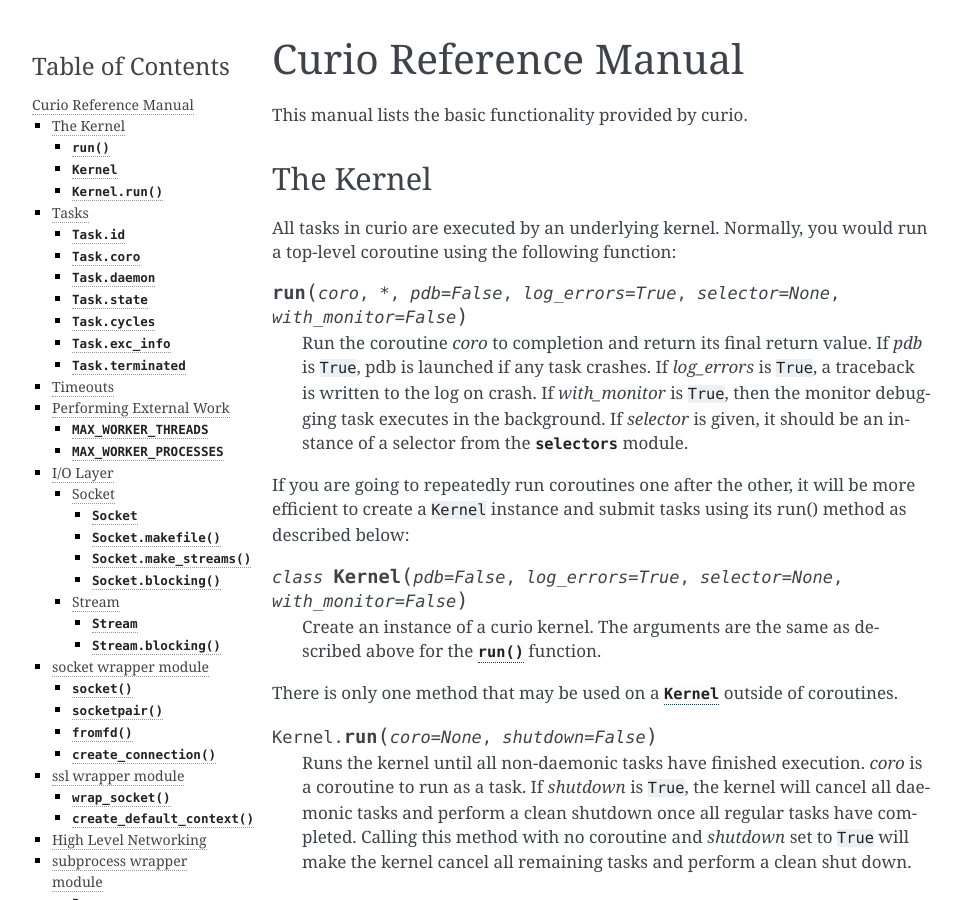
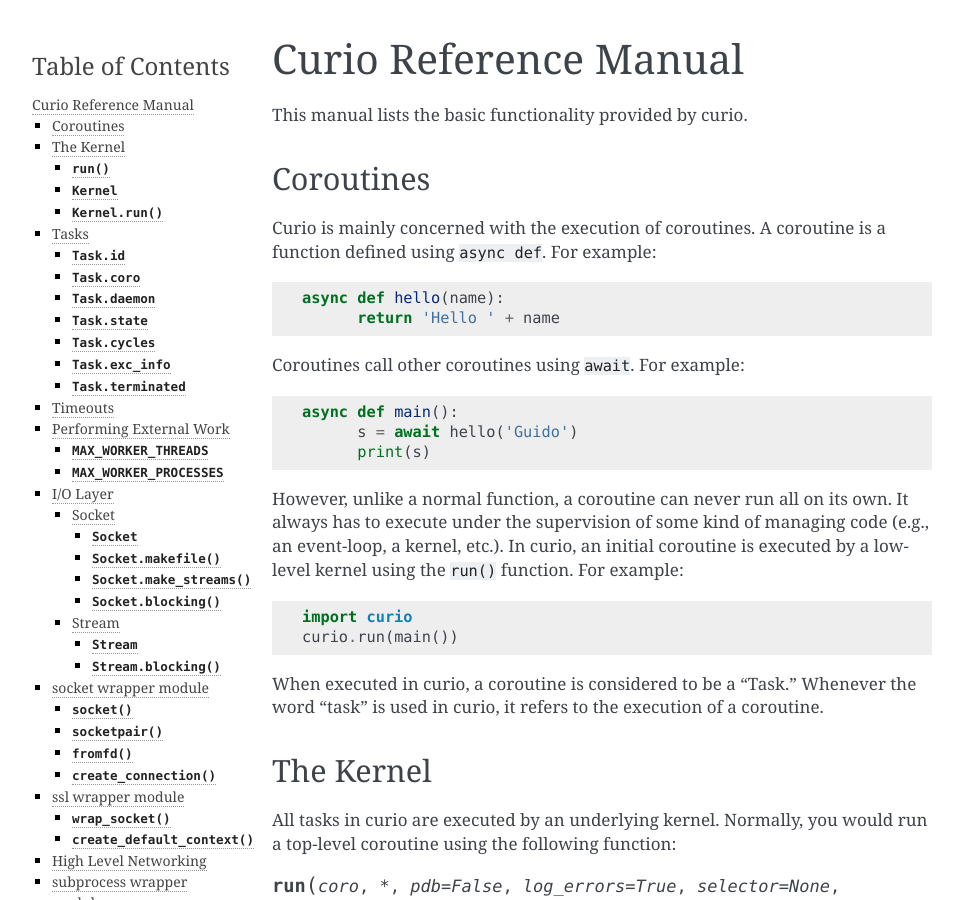
Before and after one commit to dabeaz/curio, a Sphinx documentation site: the page built from docs/reference.rst, in a window 1280 px wide and 900 px high. Shown: the whole window, without its empty margins (148-1111 px from the left). Built offline with Sphinx 7.4.7, drawn with Linux system fonts in a browser that asks for light colours.

Commit message:
Doc improvements

```diff
--- a/docs/reference.rst
+++ b/docs/reference.rst
@@ -2,6 +2,33 @@
 ======================
 
 This manual lists the basic functionality provided by curio.
+
+Coroutines
+----------
+
+Curio is mainly concerned with the execution of coroutines.  A coroutine
+is a function defined using ``async def``.  For example::
+
+    async def hello(name):
+          return 'Hello ' + name
+
+Coroutines call other coroutines using ``await``. For example::
+
+    async def main():
+          s = await hello('Guido')
+          print(s)
+
+However, unlike a normal function, a coroutine can never run all on
+its own.  It always has to execute under the supervision of some kind
+of managing code (e.g., an event-loop, a kernel, etc.).  In curio,
+an initial coroutine is executed by a low-level kernel using the ``run()``
+function. For example::
+
+    import curio
+    curio.run(main())
+
+When executed in curio, a coroutine is considered to be a "Task."  Whenever
+the word "task" is used in curio, it refers to the execution of a coroutine.
 
 The Kernel
 ----------
```
